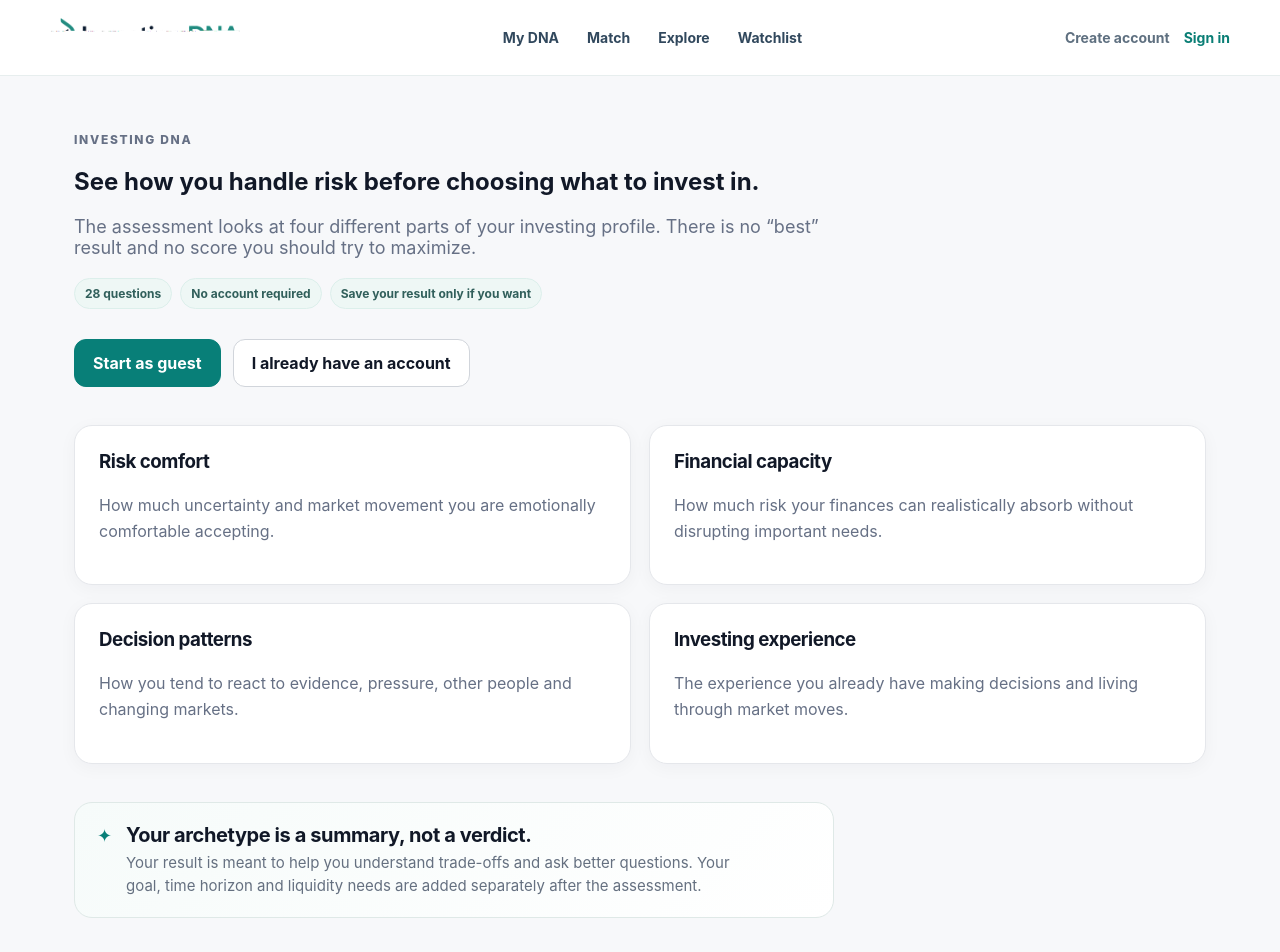
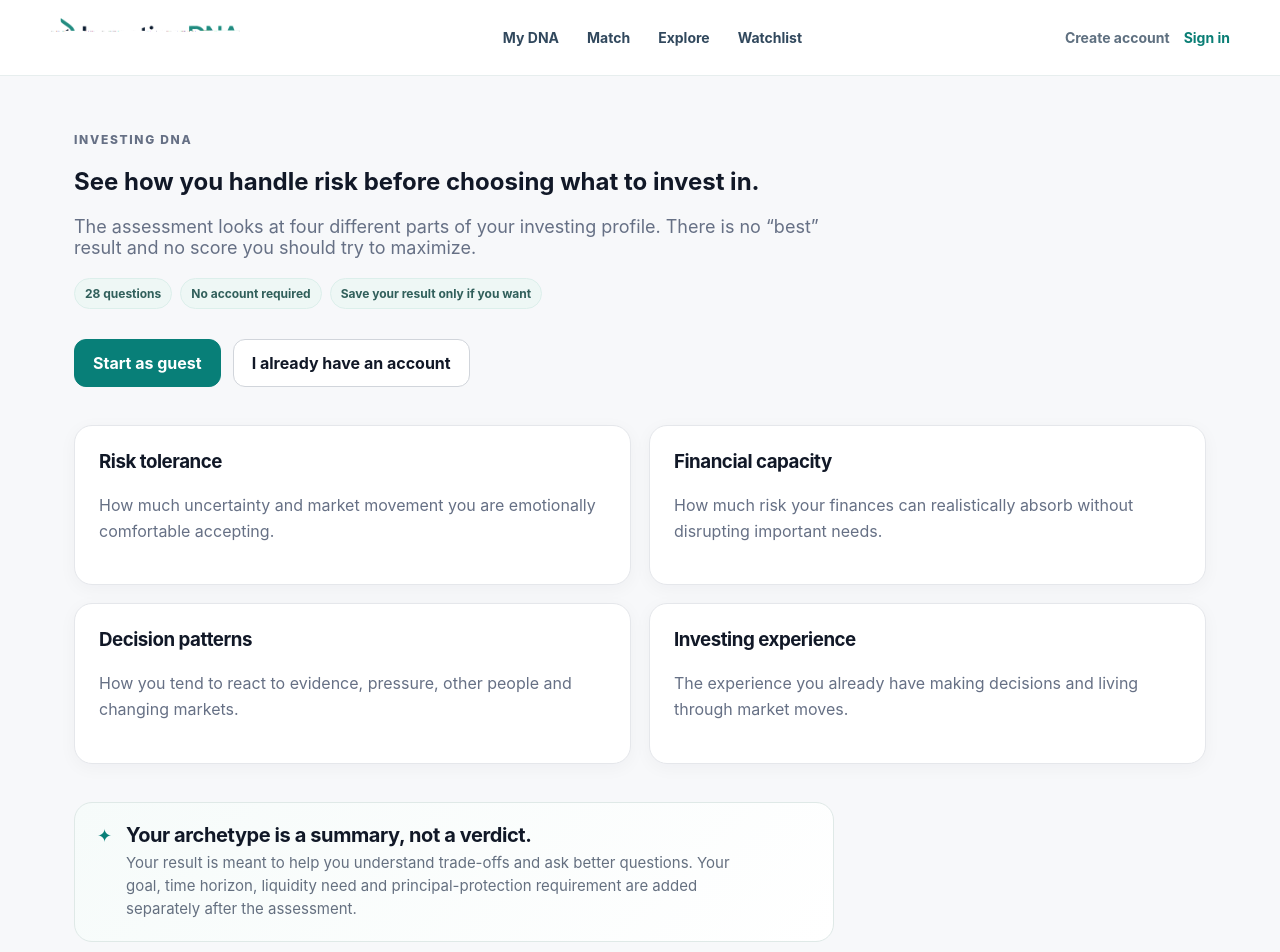
Before and after one commit to mahdikakavandkordi-droid/Investing-dnav1, a Next.js app: page /dna in a window 1280 px wide. Shown: the top 952 px of the page. Built offline with nearby package versions, Linux system fonts and the light colour scheme; no server answers.

Commit message:
Align DNA overview with report and context terminology

```diff
--- a/app/dna/page.tsx
+++ b/app/dna/page.tsx
@@ -1,7 +1,7 @@
 import {DnaEntryActions} from "@/components/DnaEntryActions";
 
 const PILLARS:[string,string][]=[
- ["Risk comfort","How much uncertainty and market movement you are emotionally comfortable accepting."],
+ ["Risk tolerance","How much uncertainty and market movement you are emotionally comfortable accepting."],
  ["Financial capacity","How much risk your finances can realistically absorb without disrupting important needs."],
  ["Decision patterns","How you tend to react to evidence, pressure, other people and changing markets."],
  ["Investing experience","The experience you already have making decisions and living through market moves."]
@@ -34,7 +34,7 @@ export default function DNA(){
     <div className="home-belief-mark">✦</div>
     <div>
      <strong>Your archetype is a summary, not a verdict.</strong>
-     <p>Your result is meant to help you understand trade-offs and ask better questions. Your goal, time horizon and liquidity needs are added separately after the assessment.</p>
+     <p>Your result is meant to help you understand trade-offs and ask better questions. Your goal, time horizon, liquidity need and principal-protection requirement are added separately after the assessment.</p>
     </div>
    </div>
   </div>
```
